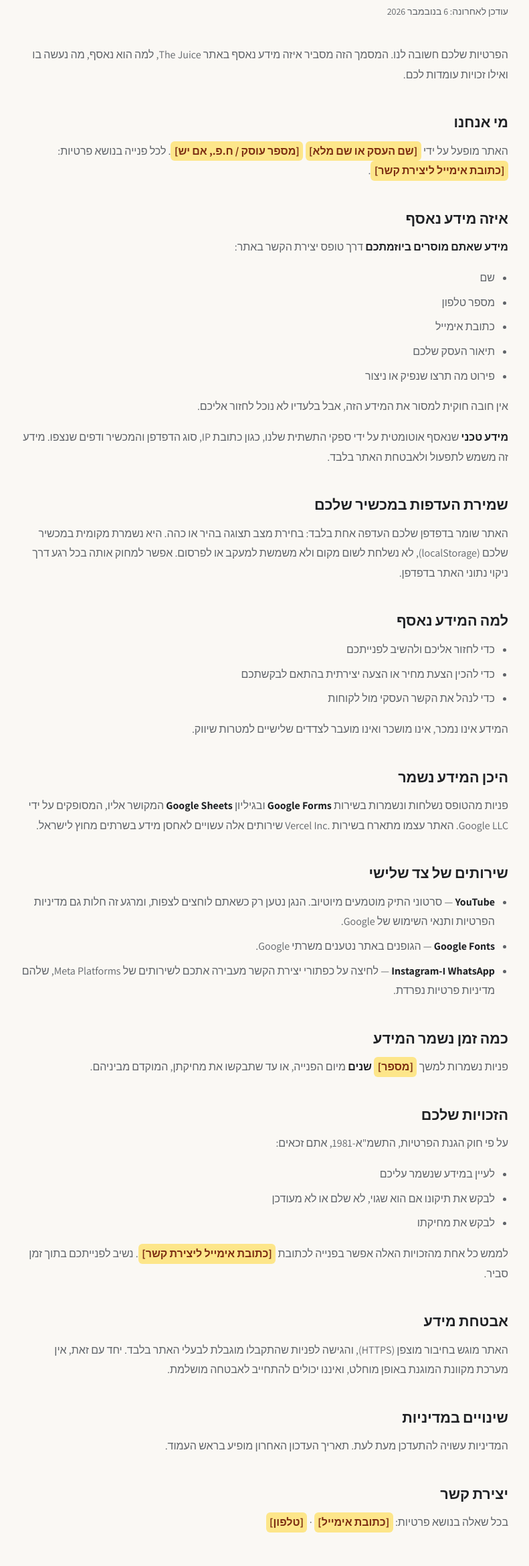
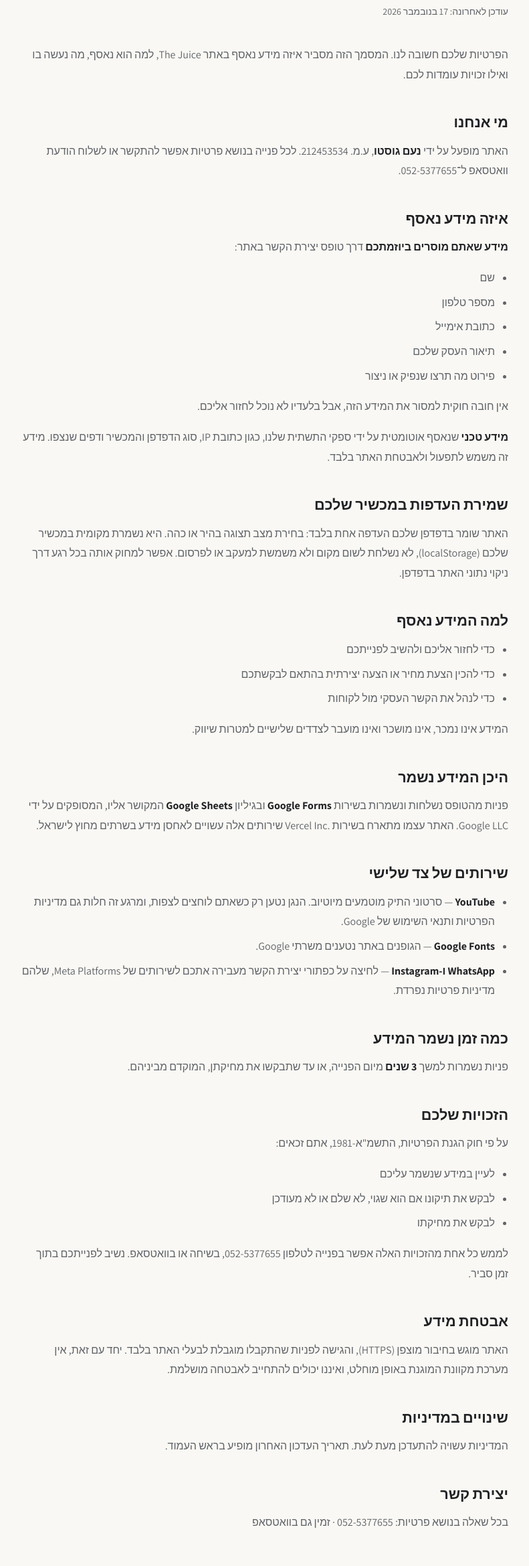
Before and after one commit to noamjusto12-rgb/the-jus, a plain HTML site: page privacy.html in a window 1280 px wide. Shown: the part 222-2560 px from the top of the page at 67% size, without its empty margins (244-1035 px from the left). Drawn offline with nearby package versions, Linux system fonts and the light colour scheme.

Commit message:
Fill in the owner details on the legal pages
Both pages now name נעם גוסטו with the business number, and reach him by
phone or WhatsApp. Noam chose not to publish an email, so the sentences
that assumed one were rewritten around the phone rather than left half
empty. Retention set to 3 years, dates refreshed, and the accessibility
statement now names the operator as the regulations expect.

Co-Authored-By: Claude Opus 5 <noreply@anthropic.com>

```diff
--- a/privacy.html
+++ b/privacy.html
@@ -126,16 +126,15 @@
   <main class="mx-auto max-w-3xl px-5 py-14 sm:py-20">
     <p class="font-mono text-xs font-medium tracking-[0.28em] text-slate2" dir="ltr">[ PRIVACY ]</p>
     <h1 class="mt-4 text-3xl font-extrabold tracking-tight sm:text-4xl">מדיניות פרטיות</h1>
-    <p class="mt-3 text-sm text-slate2">עודכן לאחרונה: 6 בנובמבר 2026</p>
+    <p class="mt-3 text-sm text-slate2">עודכן לאחרונה: 17 בנובמבר 2026</p>
 
     <div class="prose mt-10">
       <p>הפרטיות שלכם חשובה לנו. המסמך הזה מסביר איזה מידע נאסף באתר
         <span dir="ltr">The Juice</span>, למה הוא נאסף, מה נעשה בו ואילו זכויות עומדות לכם.</p>
 
       <h2>מי אנחנו</h2>
-      <p>האתר מופעל על ידי <strong><span class="todo">[שם העסק או שם מלא]</span></strong>
-        <span class="todo">[מספר עוסק / ח.פ., אם יש]</span>.
-        לכל פנייה בנושא פרטיות: <span class="todo">[כתובת אימייל ליצירת קשר]</span>.</p>
+      <p>האתר מופעל על ידי <strong>נעם גוסטו</strong>, ע.מ. 212453534.
+        לכל פנייה בנושא פרטיות אפשר להתקשר או לשלוח הודעת וואטסאפ ל־052-5377655.</p>
 
       <h2>איזה מידע נאסף</h2>
       <p><strong>מידע שאתם מוסרים ביוזמתכם</strong> דרך טופס יצירת הקשר באתר:</p>
@@ -179,7 +178,7 @@
       </ul>
 
       <h2>כמה זמן נשמר המידע</h2>
-      <p>פניות נשמרות למשך <strong><span class="todo">[מספר]</span> שנים</strong> מיום
+      <p>פניות נשמרות למשך <strong>3 שנים</strong> מיום
         הפנייה, או עד שתבקשו את מחיקתן, המוקדם מביניהם.</p>
 
       <h2>הזכויות שלכם</h2>
@@ -189,8 +188,8 @@
         <li>לבקש את תיקונו אם הוא שגוי, לא שלם או לא מעודכן</li>
         <li>לבקש את מחיקתו</li>
       </ul>
-      <p>לממש כל אחת מהזכויות האלה אפשר בפנייה לכתובת
-        <span class="todo">[כתובת אימייל ליצירת קשר]</span>. נשיב לפנייתכם בתוך זמן סביר.</p>
+      <p>לממש כל אחת מהזכויות האלה אפשר בפנייה לטלפון 052-5377655, בשיחה או בוואטסאפ.
+        נשיב לפנייתכם בתוך זמן סביר.</p>
 
       <h2>אבטחת מידע</h2>
       <p>האתר מוגש בחיבור מוצפן <span dir="ltr">(HTTPS)</span>, והגישה לפניות שהתקבלו
@@ -201,8 +200,7 @@
       <p>המדיניות עשויה להתעדכן מעת לעת. תאריך העדכון האחרון מופיע בראש העמוד.</p>
 
       <h2>יצירת קשר</h2>
-      <p>בכל שאלה בנושא פרטיות: <span class="todo">[כתובת אימייל]</span> ·
-        <span class="todo">[טלפון]</span></p>
+      <p>בכל שאלה בנושא פרטיות: 052-5377655 · זמין גם בוואטסאפ</p>
     </div>
   </main>
 
```
Also changed, not shown: accessibility.html (+6 -6 lines).
